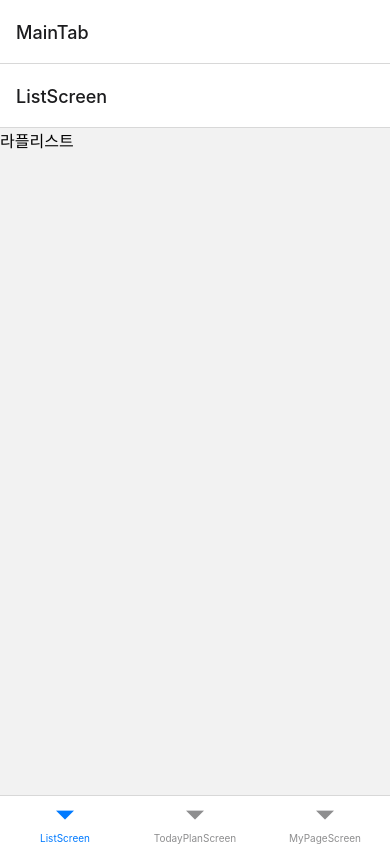
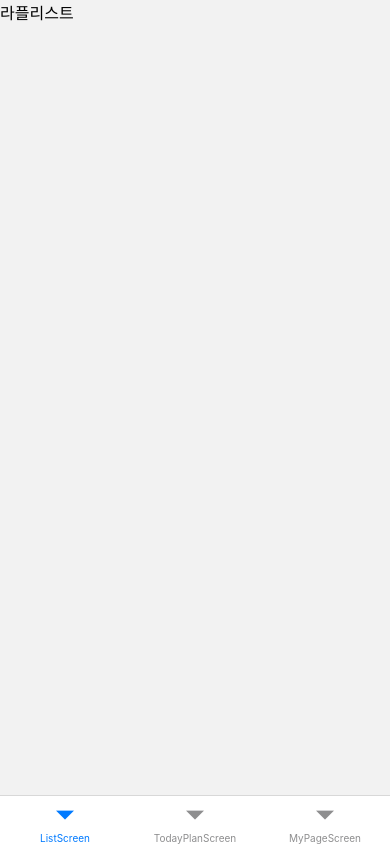
Before and after one commit to bside9-10/react-native-client, a React Native app: screen /MainTab in a window 390 px wide. Built offline with nearby package versions, Linux system fonts and the light colour scheme.

Commit message:
Add calendar

```diff
--- a/index.js
+++ b/index.js
@@ -5,5 +5,7 @@
 import { AppRegistry } from 'react-native';
 import App from './App';
 import { name as appName } from './app.json';
+import 'moment';
+import 'moment/locale/ko';
 
 AppRegistry.registerComponent(appName, () => App);
--- a/package.json
+++ b/package.json
@@ -16,8 +16,11 @@
     "@react-navigation/native-stack": "^6.5.2",
     "@types/axios": "^0.14.0",
     "axios": "^0.26.1",
+    "moment": "^2.29.2",
     "react": "17.0.2",
     "react-native": "0.67.3",
+    "react-native-calendar-strip": "^2.2.5",
+    "react-native-calendars": "^1.1281.0",
     "react-native-gesture-handler": "^2.3.1",
     "react-native-progress": "^5.0.0",
     "react-native-reanimated": "^2.4.1",
--- a/src/views/navigator/MainTab.tsx
+++ b/src/views/navigator/MainTab.tsx
@@ -1,15 +1,13 @@
 import React from "react";
 import { createBottomTabNavigator } from '@react-navigation/bottom-tabs';
 import { Text } from "react-native-svg";
+import { SafeAreaView } from 'react-native';
+import TodayPlanScreen from "../TodayPlanScreen"
 
 const Tab = createBottomTabNavigator();
 
 const ListScreen = () => {
     return <Text>라플리스트</Text>
-}
-
-const TodayPlanScreen = () => {
-    return <Text>오늘의플랜</Text>
 }
 
 const MyPageScreen = () => {
@@ -18,7 +16,10 @@ const MyPageScreen = () => {
 
 const MainTab = () => {
     return (
-        <Tab.Navigator>
+        <Tab.Navigator
+            screenOptions={{
+                headerShown: false
+            }}>
             <Tab.Screen name="ListScreen" component={ListScreen} />
             <Tab.Screen name="TodayPlanScreen" component={TodayPlanScreen} />
             <Tab.Screen name="MyPageScreen" component={MyPageScreen} />
--- a/src/views/navigator/RootStack.tsx
+++ b/src/views/navigator/RootStack.tsx
@@ -13,12 +13,16 @@ const Stack = createNativeStackNavigator<RootStackParamList>();
 
 const RootStack = () => {
     return (
-        <Stack.Navigator initialRouteName='MainTab'>
+        <Stack.Navigator
+            initialRouteName='MainTab'
+            screenOptions={{
+                headerShown: false
+            }}>
             <Stack.Screen
                 name='MainTab'
                 component={MainTab}
             />
-        </Stack.Navigator>
+        </Stack.Navigator >
     );
 }
 
```
Also changed, not shown: 1 other file (tests, documents, lock files or other folders).
